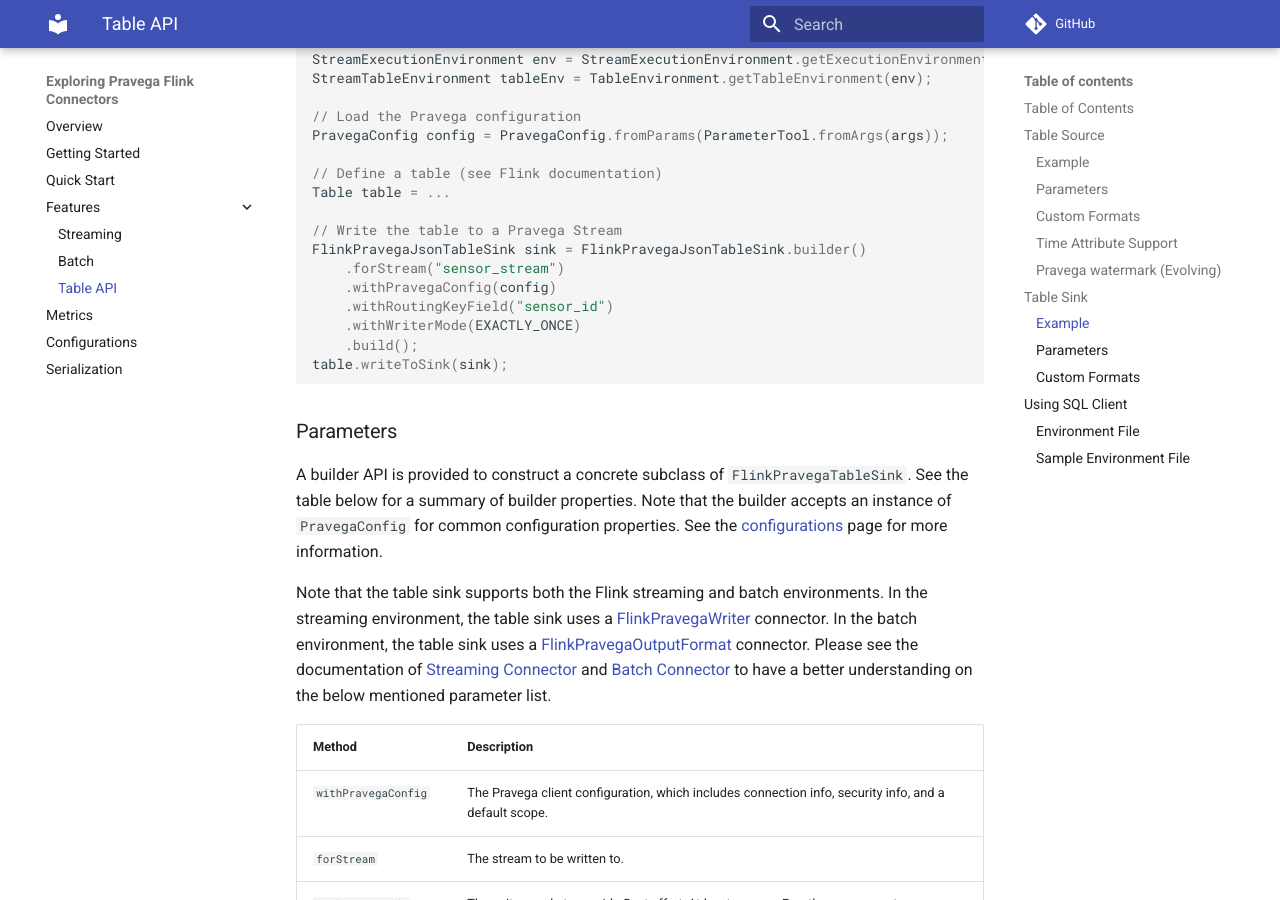
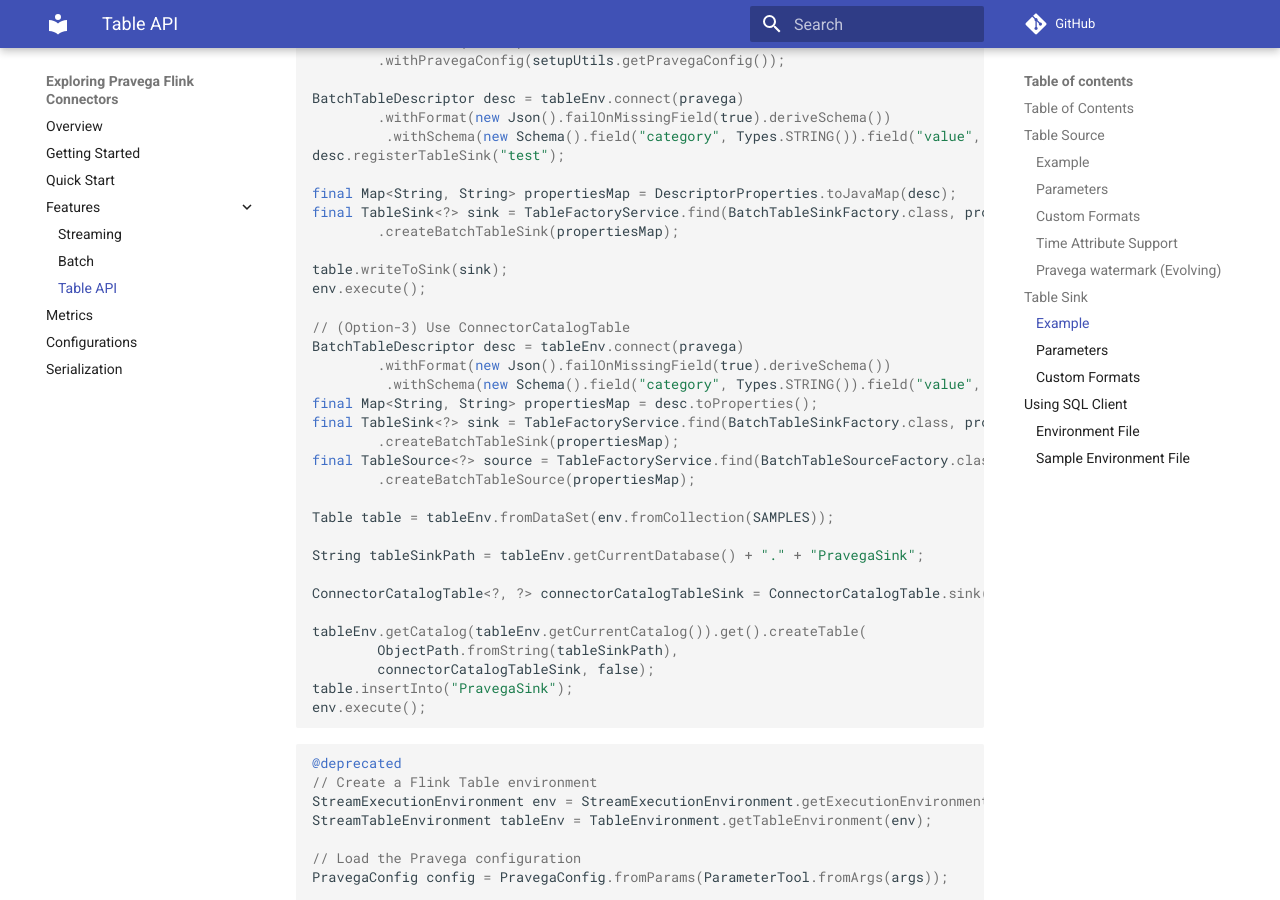
Before and after one commit to pravega/flink-connectors, an MkDocs documentation site: the page built from documentation/src/docs/table-api.md, in a window 1280 px wide and 900 px high, scrolled down 6784 px. Built offline with MkDocs 1.6.1 and Material for MkDocs 9.7.7, drawn with Linux system fonts in a browser that asks for light colours; comment, search, counter and statistics services are not loaded; some of the changed text lies outside the part shown.

Commit message:
Update table-api doc
Signed-off-by: AlexanderZhao1 <Alexander_Zhao@dell.com>

````diff
--- a/documentation/src/docs/table-api.md
+++ b/documentation/src/docs/table-api.md
@@ -80,18 +80,36 @@
 final TableSource<?> source = TableFactoryService.find(BatchTableSourceFactory.class, propertiesMap)
         .createBatchTableSource(propertiesMap);
 
-tableEnv.registerTableSource("MyTableRow", source);
+//tableEnv.registerTableSource("MyTableRow", source);
 String sqlQuery = "SELECT ...";
 
 Table result = tableEnv.sqlQuery(sqlQuery);
 DataSet<Row> resultSet = tableEnv.toDataSet(result, Row.class);
+
+// (Option-3) Use ConnectTableDescriptor
+ConnectTableDescriptor desc = tableEnv.connect(pravega)
+                .withFormat(new Json().failOnMissingField(true).deriveSchema())
+                .withSchema(schema);
+
+final Map<String, String> propertiesMap = desc.toProperties();
+final TableSource<?> source = TableFactoryService.find(BatchTableSourceFactory.class, propertiesMap)
+        .createBatchTableSource(propertiesMap);
+ConnectorCatalogTable<?, ?> connectorCatalogSourceTable = ConnectorCatalogTable.source(source, false);
+String tableSourcePath = tableEnv.getCurrentDatabase() + "." + "MyTableRow";
+
+tableEnv.getCatalog(tableEnv.getCurrentCatalog()).get().createTable(
+        ObjectPath.fromString(tableSourcePath),
+        connectorCatalogSourceTable, false);
+String sqlQuery = "SELECT ...";
+Table result = tableEnv.sqlQuery(sqlQuery);
+DataSet<Row> resultSet = tableEnv.toDataSet(result, Row.class);
+
 ...
 ```
 
 
 ```java
 @deprecated
-
 // Create a Flink Table environment
 ExecutionEnvironment  env = ExecutionEnvironment.getExecutionEnvironment();
 
@@ -260,11 +278,32 @@
 
 table.writeToSink(sink);
 env.execute();
+
+// (Option-3) Use ConnectorCatalogTable
+BatchTableDescriptor desc = tableEnv.connect(pravega)
+        .withFormat(new Json().failOnMissingField(true).deriveSchema())
+         .withSchema(new Schema().field("category", Types.STRING()).field("value", Types.INT()));
+final Map<String, String> propertiesMap = desc.toProperties();
+final TableSink<?> sink = TableFactoryService.find(BatchTableSinkFactory.class, propertiesMap)
+        .createBatchTableSink(propertiesMap);
+final TableSource<?> source = TableFactoryService.find(BatchTableSourceFactory.class, propertiesMap)
+        .createBatchTableSource(propertiesMap);
+
+Table table = tableEnv.fromDataSet(env.fromCollection(SAMPLES));
+
+String tableSinkPath = tableEnv.getCurrentDatabase() + "." + "PravegaSink";
+
+ConnectorCatalogTable<?, ?> connectorCatalogTableSink = ConnectorCatalogTable.sink(sink, false);
+
+tableEnv.getCatalog(tableEnv.getCurrentCatalog()).get().createTable(
+        ObjectPath.fromString(tableSinkPath),
+        connectorCatalogTableSink, false);
+table.insertInto("PravegaSink");
+env.execute();
 ```
 
 ```java
 @deprecated
-
 // Create a Flink Table environment
 StreamExecutionEnvironment env = StreamExecutionEnvironment.getExecutionEnvironment();
 StreamTableEnvironment tableEnv = TableEnvironment.getTableEnvironment(env);
````
Also changed, not shown: 3 other files.
